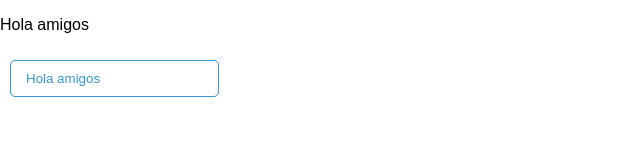
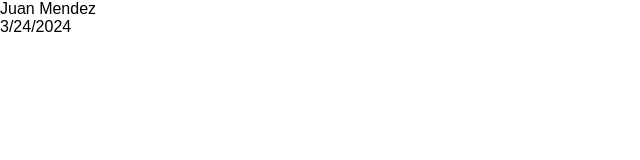
Before and after one commit to ljmarquezg/platzi-vue, a plain HTML site: page index.html in a window 1280 px wide. Shown: the whole page, without its empty margins (0-640 px from the left). Drawn offline with nearby package versions, Linux system fonts and the light colour scheme.

Commit message:
05 Propiedades computadas

```diff
--- a/index.html
+++ b/index.html
@@ -23,19 +23,25 @@
   <img src="" alt="">
 </div>
 <script>
-  const initialValue = 0;
   const vm = Vue.createApp({
     data() {
       return {
-        text: "Hola amigos",
+        firstName: 'Juan',
+        lastName: 'Mendez',
+        now: new Date()
+      }
+    },
+    computed: {
+      fullName() {
+        return `${this.firstName} ${this.lastName}`;
+      },
+      getDate() {
+        return new Date().toLocaleDateString();
       }
     },
     template: `
-      <p> {{ text }} </p>
-      <input
-        type="text"
-        v-model="text"
-      />
+      <div>{{ fullName }}</div>
+      <div>{{ getDate }}</div>
     `
   }).mount('#app');
 </script>
```
